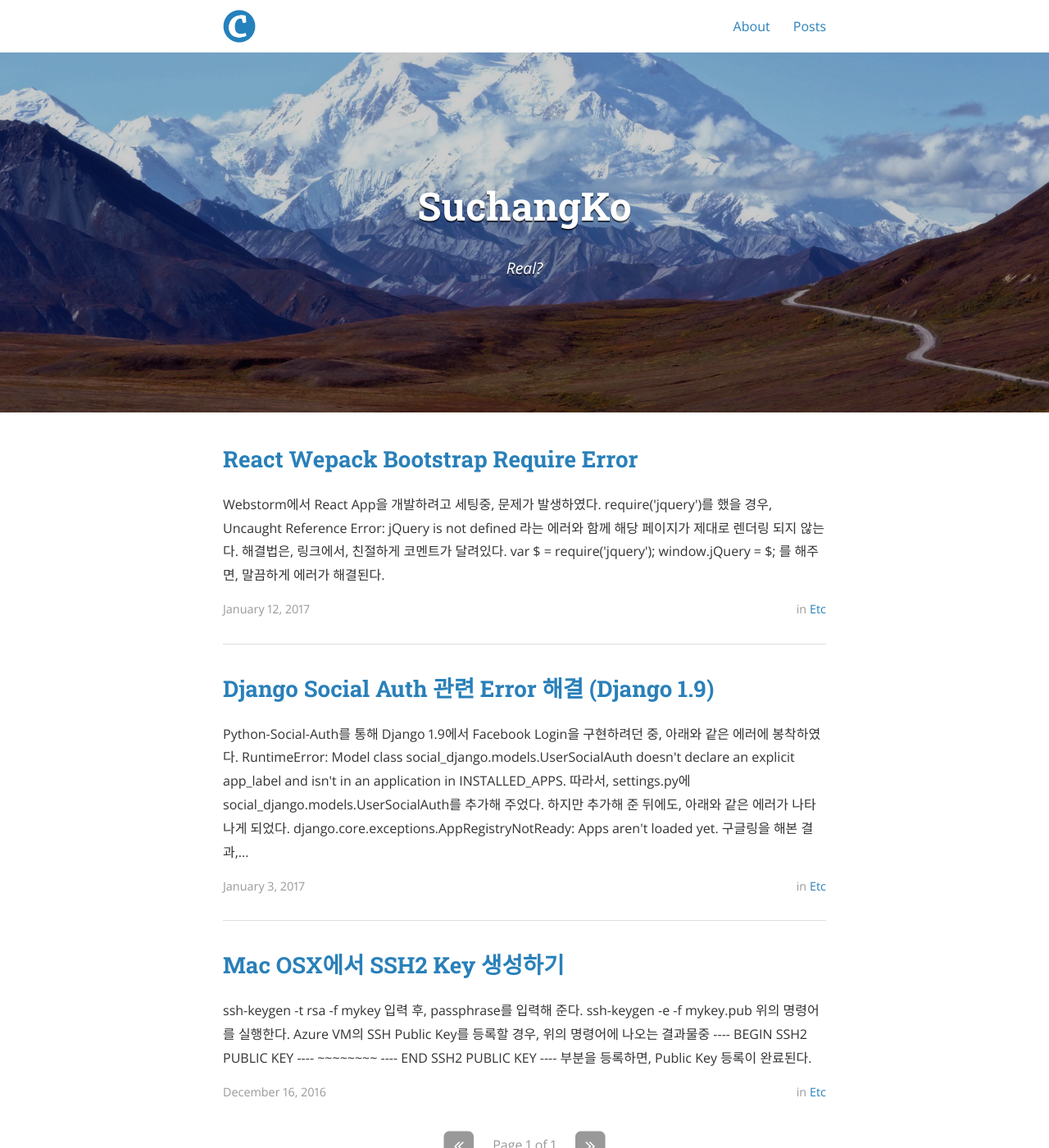
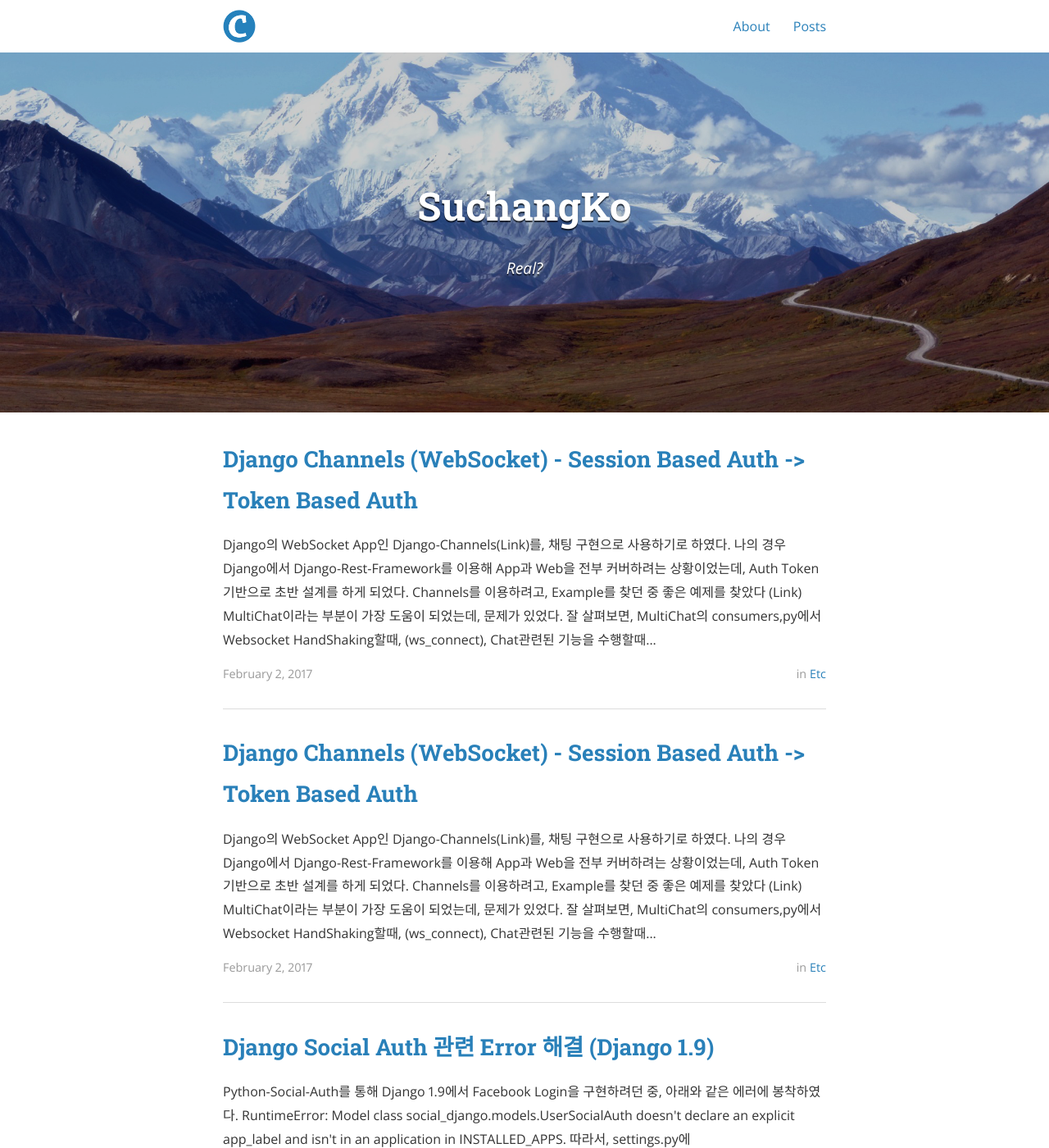
Before and after one commit to SuchangKo/suchangko.github.io, a Jekyll site: the page built from index.html, in a window 1280 px wide and 1400 px high. Shown: the whole window at 82% size. Built offline with Jekyll 4.4.1, drawn with Linux system fonts in a browser that asks for light colours; nearby versions of some CDN libraries; the list of posts is cut into pages by our own code; a style sheet for code colours, icons or effects is not loaded.

Commit message:
Add Django-Channels Token Based Decorator

````diff
--- a/_posts/2017-01-12-React-Webpack-Bootstrap-require-Error.md
+++ b/_posts/2017-01-12-React-Webpack-Bootstrap-require-Error.md
@@ -1,16 +1,70 @@
 ---
 layout: post
-title:  "React Wepack Bootstrap Require Error"
-date:   2017-01-12 11:26:01
+title:  "Django Channels (WebSocket) - Session Based Auth -> Token Based Auth"
+date:   2017-02-02 12:09:12
 author: Suchang Ko
 categories: etc
 ---
-Webstorm에서 React App을 개발하려고 세팅중, 문제가 발생하였다.
-`require('jquery')`를 했을 경우, Uncaught Reference Error: jQuery is not defined
-라는 에러와 함께 해당 페이지가 제대로 렌더링 되지 않는다.
+Django의 WebSocket App인 Django-Channels([Link](https://github.com/django/channels))를, 채팅 구현으로 사용하기로 하였다.
+나의 경우 Django에서 Django-Rest-Framework를 이용해 App과 Web을 전부 커버하려는 상황이었는데,
+Auth Token기반으로 초반 설계를 하게 되었다.
 
-해결법은, [링크](https://github.com/fronteed/icheck/issues/322)에서, 친절하게 코멘트가 달려있다.
+Channels를 이용하려고, Example를 찾던 중 좋은 예제를 찾았다 ([Link](https://github.com/andrewgodwin/channels-examples))
 
-	var $ = require('jquery');
-    window.jQuery = $;
+MultiChat이라는 부분이 가장 도움이 되었는데, 문제가 있었다.
+
+잘 살펴보면, MultiChat의 consumers,py에서 Websocket HandShaking할때, (ws_connect),
+Chat관련된 기능을 수행할때 (chat_join, chat_leave, chat_send), 해당 함수에 Decorator가 붙어있는 것을 확인 할 수 있다.
+
+나의 케이스는 로그인을 하고, Django에서 AuthToken을 Response하여, Web단에서 React를 이용해 내부 Cookie에 저장해두고 쓰게 해두었는데...
+
+해당 예제의 경우 Session Based로 이루어져 있었다.
+
+결국 Decorator를 뜯어보게 되었고,
+channels.auth의 channel_session_user_from_http channel_session_user를 살펴보면
+일반적으로 Django의 Session Based Auth에 의해 http Session 안에 user_hash, user_id, django의 backend_model이 들어가게 된다.
+
+하지만 나의 경우 이미 인증이 완료되어 나오는 Token이 Client에게 존재하였고,
+결론적으로 해당 Decorator에서 필요했던 기능은 해당 Channel_session에서 user 정보만 확인할 수 있으면 되는 것이었다.
+
+Token Based로 처리하는 간단한 예시는 다음과 같다.
+	def channel_session_user_from_token(func):
+	"""
+	Presents a message.user attribute obtained from a user ID in the channel
+	session, rather than in the http_session. Turns on channel session implicitly.
+        """
+        @channel_session
+        @functools.wraps(func)
+        def inner(message, *args, **kwargs):
+            # If we didn't get a session, then we don't get a user
+            if not hasattr(message, "channel_session"):
+                raise ValueError("Did not see a channel session to get auth from")
+            if message.channel_session is None:
+                # Inner import to avoid reaching into models before load complete
+                from django.contrib.auth.models import AnonymousUser
+                message.user = AnonymousUser()
+            # Otherwise, be a bit naughty and make a fake Request with just
+            # a "session" attribute (later on, perhaps refactor contrib.auth to
+            # pass around session rather than request)
+            else:
+                key = ""
+                for item in message.content['headers']:
+                    if str(item[0], "utf-8") == "cookie":
+                        for split_str in str(item[1], "utf-8").split(";"):
+                            tmp_str = split_str.lstrip()
+                            if "key" in tmp_str:
+                                key = tmp_str[4:]
+
+                if not key is "":
+                    tmp_token = Token.objects.get(key=key)
+                    tmp_user = UserProfile.objects.get(user=tmp_token.user)
+                    message.user = tmp_user.user
+                    message.channel_session['key'] = key
+                else:
+                    from django.contrib.auth.models import AnonymousUser
+                    message.user = AnonymousUser()
+            # Run the consumer
+            return func(message, *args, **kwargs)
+        return inner
+
 를 해주면, 말끔하게 에러가 해결된다.
--- /dev/null
+++ b/_posts/2017-02-02-Django-Channels-Token-Based.md
@@ -0,0 +1,90 @@
+---
+layout: post
+title:  "Django Channels (WebSocket) - Session Based Auth -> Token Based Auth"
+date:   2017-02-02 12:09:12
+author: Suchang Ko
+categories: etc
+---
+Django의 WebSocket App인 Django-Channels([Link](https://github.com/django/channels))를, 채팅 구현으로 사용하기로 하였다.
+나의 경우 Django에서 Django-Rest-Framework를 이용해 App과 Web을 전부 커버하려는 상황이었는데,
+Auth Token기반으로 초반 설계를 하게 되었다.
+
+Channels를 이용하려고, Example를 찾던 중 좋은 예제를 찾았다 ([Link](https://github.com/andrewgodwin/channels-examples))
+
+MultiChat이라는 부분이 가장 도움이 되었는데, 문제가 있었다.
+
+잘 살펴보면, MultiChat의 consumers,py에서 Websocket HandShaking할때, (ws_connect),
+Chat관련된 기능을 수행할때 (chat_join, chat_leave, chat_send), 해당 함수에 Decorator가 붙어있는 것을 확인 할 수 있다.
+
+나의 케이스는 로그인을 하고, Django에서 AuthToken을 Response하여, Web단에서 React를 이용해 내부 Cookie에 저장해두고 쓰게 해두었는데...
+
+해당 예제의 경우 Session Based로 이루어져 있었다.
+
+결국 Decorator를 뜯어보게 되었고,
+channels.auth의 channel_session_user_from_http channel_session_user를 살펴보면
+일반적으로 Django의 Session Based Auth에 의해 http Session 안에 user_hash, user_id, django의 backend_model이 들어가게 된다.
+
+하지만 나의 경우 이미 인증이 완료되어 나오는 Token이 Client에게 존재하였고,
+결론적으로 해당 Decorator에서 필요했던 기능은 해당 Channel_session에서 user 정보만 확인할 수 있으면 되는 것이었다.
+
+Token Based로 처리하는 간단한 예시는 다음과 같다.
+```
+def channel_session_user_from_token(func):
+    @channel_session
+    @functools.wraps(func)
+    def inner(message, *args, **kwargs):
+        if not hasattr(message, "channel_session"):
+            raise ValueError("Did not see a channel session to get auth from")
+        if message.channel_session is None:
+            from django.contrib.auth.models import AnonymousUser
+            message.user = AnonymousUser()
+        else:
+            key = ""
+            for item in message.content['headers']:
+                if str(item[0], "utf-8") == "cookie":
+                    for split_str in str(item[1], "utf-8").split(";"):
+                        tmp_str = split_str.lstrip()
+                        if "key" in tmp_str:
+                            key = tmp_str[4:]
+
+            if not key is "":
+                tmp_token = Token.objects.get(key=key)
+                tmp_user = UserProfile.objects.get(user=tmp_token.user)
+                message.user = tmp_user.user
+                message.channel_session['key'] = key
+            else:
+                from django.contrib.auth.models import AnonymousUser
+                message.user = AnonymousUser()
+        return func(message, *args, **kwargs)
+    return inner
+```
+
+간단하게 설명하자면, Client에서 Cookie로 들어있는 Key(Auth Token)을 가져와서,
+해당 Token기반으로  User를 찾아 channel_session의 message.user에 넣어주면 간단하게 완료된다.
+즉 인증되지 않는 사용자에게는 AnonymousUser를 넣어주고, 인증된 사용자에게는 사용중인 User Model를 message.user에게 넣어주면 간단하게 사용할 수 있다.
+
+이와 같이 만들어진 Decorator를 사용하는 방법은, 위에 올려진 Example을 참고하면 더 빠르다.
+예를 들어, @channel_sessionn_user_from_http가 아닌, @channel_session_user_from_token등으로 사용하면 된다.
+
+처음엔 Auth Token을 이용하여 기존 세션인증방식으로 그대로 사용하고자 Model_Backend, user_id, user_hash를 역으로 추적하여, 강제로 channel_session을 생성해주려 했으나,
+channels.auth를 살펴보니 결국 Decorator에서 만족해야 하는 기능은, User를 인증하여 message.user만 넣어주면 해결된다.
+
+App에서도 사용이 간단해진다.
+WebSocket Handshaking할때 Cookie를 넣어주면 된다.
+
+예를 들어, Android에서 WebSocket Library인 'nv-websocket-client'를 사용할때,
+```
+new WebSocketFactory()
+                .setConnectionTimeout(TIMEOUT)
+                .createSocket(SERVER)
+                .addListener(new WebSocketAdapter() {
+                    // A text message arrived from the server.
+                    public void onTextMessage(WebSocket websocket, String message) {
+                        System.out.println(message);
+                    }
+                })
+                .addExtension(WebSocketExtension.PERMESSAGE_DEFLATE)
+                .addHeader("cookie","key=4ac18618b19f1f03dc9055a4f13bddc04c0cf8bf;")
+                .connect();
+```
+이런 형태의 사용이 가능하다.
````
